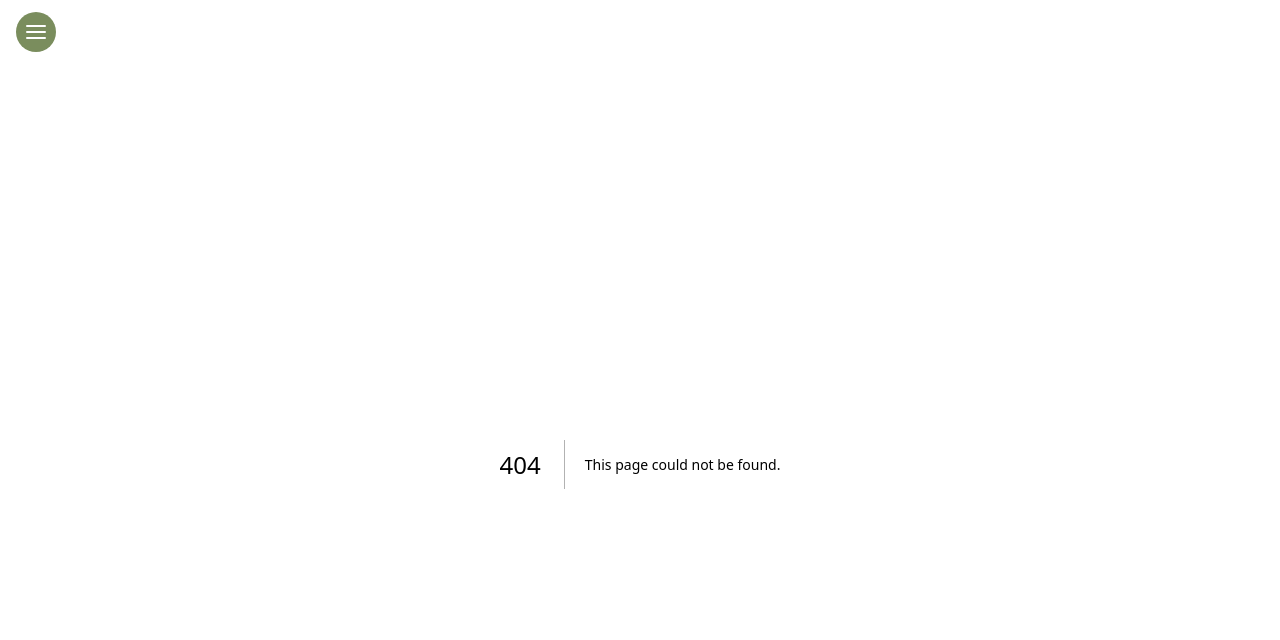
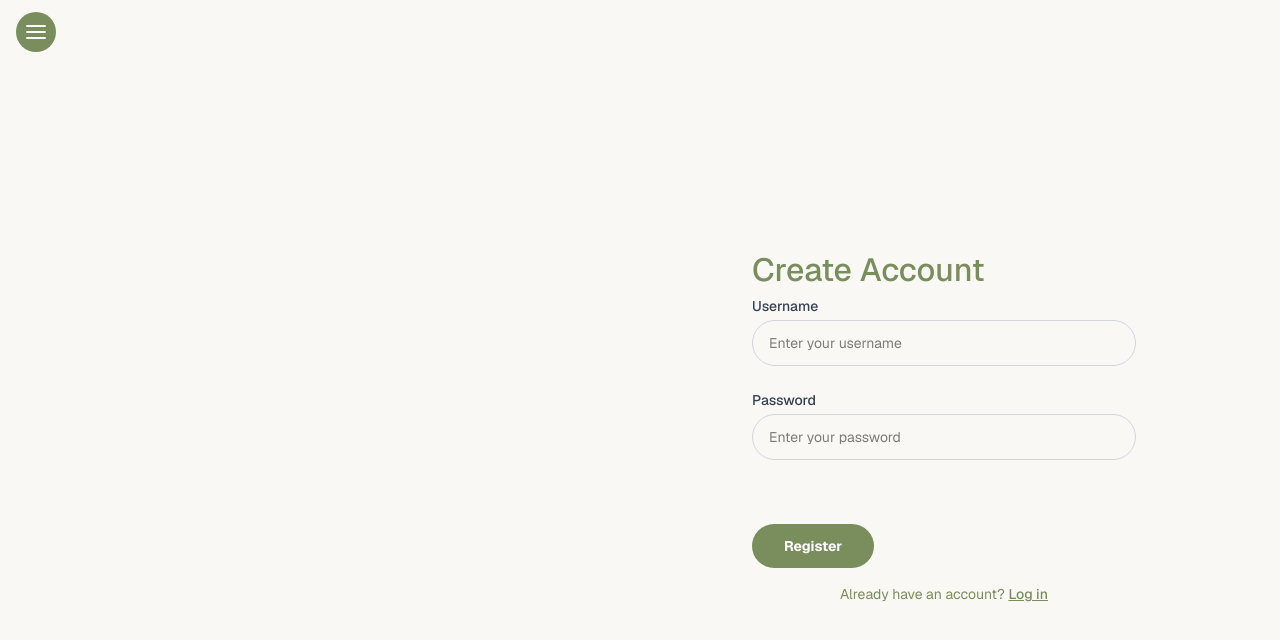
Before and after one commit to julian919/homeplant-io, a Next.js app: page /register in a window 1280 px wide. Before the commit this address had no page. Shown: the top 640 px of the page. Built offline with nearby package versions, Linux system fonts and the light colour scheme; no server answers.

Commit message:
Registration UI & i18n for client side provider

```diff
--- a/app/layout.tsx
+++ b/app/layout.tsx
@@ -1,12 +1,14 @@
 import type { Metadata } from 'next';
 import { Geist } from 'next/font/google';
 import '@/assets/scss/globals.scss';
-
 import Header from '@/components/common/Header';
+import { getLocale, getTranslations } from '@/utils/translations';
+import { I18nClientProvider } from '@/components/common/I18nClientProvider';
 
 const geist = Geist({
   subsets: ['latin'],
 });
+
 export const metadata: Metadata = {
   title: 'Homeplant IO',
   description: 'Your personal guide to home plant care.',
@@ -25,19 +27,24 @@ export const metadata: Metadata = {
   },
 };
 
-export default function RootLayout({
+export default async function RootLayout({
   children,
 }: Readonly<{
   children: React.ReactNode;
 }>) {
+  const locale = await getLocale();
+  const translations = await getTranslations(locale);
+
   return (
-    <html lang="en" className="h-full">
+    <html lang={locale} className="h-full">
       <body
         suppressHydrationWarning={true}
         className={`${geist.className} antialiased bg-[#F9F8F4] h-full flex flex-col`}
       >
-        <Header />
-        <main className="flex-grow">{children}</main>
+        <I18nClientProvider translations={translations}>
+          <Header />
+          <main className="flex-grow">{children}</main>
+        </I18nClientProvider>
       </body>
     </html>
   );
--- a/app/login/page.tsx
+++ b/app/login/page.tsx
@@ -12,20 +12,20 @@ export default async function LoginPage() {
         className={`hidden lg:block lg:flex-1 bg-cover bg-center ${styles.imageContainer} ${styles['fade-in']}`}
         style={{
           backgroundImage: `url('https://res.cloudinary.com/dik1cnvbo/image/upload/v1756732926/Gemini_Generated_Image_otziwgotziwgotzi_wbfv6s.webp')`,
-          animationDelay: '0.2s',
+          animationDelay: '0.1s',
         }}
       />
       <div className="flex-1 flex flex-col justify-center items-center p-8">
         <div className="w-full max-w-sm">
           <h1
             className={`${styles.title} ${styles['fade-in']}`}
-            style={{ animationDelay: '0.4s' }}
+            style={{ animationDelay: '0.2s' }}
           >
             {t('login')}
           </h1>
           <div
             className={`mb-6 ${styles['fade-in']}`}
-            style={{ animationDelay: '0.6s' }}
+            style={{ animationDelay: '0.3s' }}
           >
             <PrimaryInput
               id="email"
@@ -37,7 +37,7 @@ export default async function LoginPage() {
           </div>
           <div
             className={`mb-6 ${styles['fade-in']}`}
-            style={{ animationDelay: '0.8s' }}
+            style={{ animationDelay: '0.4s' }}
           >
             <PrimaryInput
               id="password"
@@ -49,7 +49,7 @@ export default async function LoginPage() {
           </div>
           <div
             className={`mt-8 ${styles['fade-in']}`}
-            style={{ animationDelay: '1.0s' }}
+            style={{ animationDelay: '0.5s' }}
           >
             <PrimaryButton>
               <p>{t('login')}</p>
@@ -57,7 +57,7 @@ export default async function LoginPage() {
           </div>
           <p
             className={`${styles.signupText} ${styles['fade-in']}`}
-            style={{ animationDelay: '1.2s' }}
+            style={{ animationDelay: '0.6s' }}
           >
             {t('login_signup_text')} <a href="/signup">{t('signup_link')}</a>
           </p>
--- /dev/null
+++ b/app/register/page.module.scss
@@ -0,0 +1,54 @@
+.title {
+  @include title1;
+  margin-bottom: 1rem;
+  color: $primary-color;
+}
+
+.label {
+  @include body2;
+  display: block;
+  margin-bottom: 0.5rem;
+  color: $primary-color;
+}
+
+.input {
+  @include body2;
+  width: 100%;
+  padding: 0.75rem;
+  border: 1px solid $primary-color;
+  border-radius: 0.25rem;
+  background-color: $light-green;
+  color: $primary-color;
+}
+
+.signupText {
+  @include body2;
+  margin-top: 1rem;
+  text-align: center;
+  color: $primary-color;
+
+  a {
+    font-weight: 500;
+    text-decoration: underline;
+  }
+}
+
+.imageContainer {
+  @include mobileView {
+    display: none;
+  }
+}
+
+.fade-in {
+  opacity: 0;
+  animation: fadeIn 0.5s ease-in-out forwards;
+}
+
+@keyframes fadeIn {
+  from {
+    opacity: 0;
+  }
+  to {
+    opacity: 1;
+  }
+}
--- /dev/null
+++ b/app/register/page.tsx
@@ -0,0 +1,30 @@
+import { getI18n } from '@/utils/translations';
+import styles from './page.module.scss';
+import RegisterForm from '@/components/register/form';
+
+export default async function RegisterPage() {
+  const t = await getI18n();
+
+  return (
+    <div className="flex h-full">
+      <div
+        className={`hidden lg:block lg:flex-1 bg-cover bg-center ${styles.imageContainer} ${styles['fade-in']}`}
+        style={{
+          backgroundImage: `url('https://res.cloudinary.com/dik1cnvbo/image/upload/v1756732926/Gemini_Generated_Image_otziwgotziwgotzi_wbfv6s.webp')`,
+          animationDelay: '0.1s',
+        }}
+      />
+      <div className="flex-1 flex flex-col justify-center items-center p-8">
+        <div className="w-full max-w-sm">
+          <h1
+            className={`${styles.title} ${styles['fade-in']}`}
+            style={{ animationDelay: '0.2s' }}
+          >
+            {t('create_account')}
+          </h1>
+          <RegisterForm />
+        </div>
+      </div>
+    </div>
+  );
+}
--- /dev/null
+++ b/components/common/I18nClientProvider.tsx
@@ -0,0 +1,40 @@
+'use client';
+
+import React, { createContext, useContext } from 'react';
+
+// Define the shape of the translations and the context
+type Translations = Record<string, string>;
+
+interface I18nContextType {
+  t: (key: keyof Translations) => string;
+}
+
+const I18nContext = createContext<I18nContextType | undefined>(undefined);
+
+// The provider component
+export const I18nClientProvider = ({
+  children,
+  translations,
+}: {
+  children: React.ReactNode;
+  translations: Translations;
+}) => {
+  const t = (key: keyof Translations): string => {
+    return translations[key] || String(key);
+  };
+
+  return (
+    <I18nContext.Provider value={{ t }}>
+      {children}
+    </I18nContext.Provider>
+  );
+};
+
+// The hook to use the translations
+export const useI18n = (): I18nContextType => {
+  const context = useContext(I18nContext);
+  if (context === undefined) {
+    throw new Error('useI18n must be used within an I18nClientProvider');
+  }
+  return context;
+};
--- /dev/null
+++ b/components/register/form.tsx
@@ -0,0 +1,85 @@
+'use client';
+
+import { useForm } from 'react-hook-form';
+import { zodResolver } from '@hookform/resolvers/zod';
+import * as z from 'zod';
+import PrimaryButton from '@/components/common/buttons/PrimaryButton';
+import PrimaryInput from '@/components/common/inputs/PrimaryInput';
+import Link from 'next/link';
+import styles from '@/app/register/page.module.scss';
+import { useI18n } from '@/components/common/I18nClientProvider';
+
+export default function RegisterForm() {
+  const { t } = useI18n();
+
+  const formSchema = z.object({
+    username: z.string().min(3, { message: t('username_min_length_error') }),
+    password: z.string().min(8, { message: t('password_min_length_error') }),
+  });
+
+  type FormData = z.infer<typeof formSchema>;
+
+  const {
+    register,
+    handleSubmit,
+    formState: { errors },
+  } = useForm<FormData>({
+    resolver: zodResolver(formSchema),
+    mode: 'onChange',
+  });
+
+  const onSubmit = (data: FormData) => {
+    console.log('Registration data:', data);
+    // TODO: Implement actual registration logic (e.g., API call)
+  };
+
+  return (
+    <>
+      <form onSubmit={handleSubmit(onSubmit)}>
+        <div
+          className={`mb-6 ${styles['fade-in']}`}
+          style={{ animationDelay: '0.3s' }}
+        >
+          <PrimaryInput
+            id="username"
+            type="text"
+            label={t('username')}
+            placeholder={t('username_placeholder')}
+            {...register('username')}
+            error={errors.username?.message}
+          />
+        </div>
+        <div
+          className={`mb-6 ${styles['fade-in']}`}
+          style={{ animationDelay: '0.4s' }}
+        >
+          <PrimaryInput
+            id="password"
+            type="password"
+            label={t('password')}
+            placeholder={t('password_placeholder')}
+            {...register('password')}
+            error={errors.password?.message}
+          />
+        </div>
+        <div
+          className={`mt-8 ${styles['fade-in']}`}
+          style={{ animationDelay: '0.5s' }}
+        >
+          <PrimaryButton type="submit">
+            <p>{t('register')}</p>
+          </PrimaryButton>
+        </div>
+      </form>
+      <p
+        className={`${styles.signupText} ${styles['fade-in']}`}
+        style={{ animationDelay: '0.6s' }}
+      >
+        {t('register_login_text')}{' '}
+        <Link href="/login" className="underline">
+          {t('login_link')}
+        </Link>
+      </p>
+    </>
+  );
+}
--- a/i18n/en.json
+++ b/i18n/en.json
@@ -7,5 +7,14 @@
   "password": "Password",
   "login": "Login",
   "login_signup_text": "Don't have an account?",
-  "signup_link": "Sign up"
+  "signup_link": "Sign up",
+  "register": "Register",
+  "username": "Username",
+  "register_login_text": "Already have an account?",
+  "login_link": "Log in",
+  "create_account": "Create Account",
+  "username_placeholder": "Enter your username",
+  "password_placeholder": "Enter your password",
+  "username_min_length_error": "Username must be at least 3 characters.",
+  "password_min_length_error": "Password must be at least 8 characters."
 }
--- a/i18n/zh.json
+++ b/i18n/zh.json
@@ -7,5 +7,14 @@
   "password": "密码",
   "login": "登录",
   "login_signup_text": "没有账号？",
-  "signup_link": "注册"
+  "signup_link": "注册",
+  "register": "注册",
+  "username": "用户名",
+  "register_login_text": "已有账户？",
+  "login_link": "登录",
+  "create_account": "创建账户",
+  "username_placeholder": "请输入您的用户名",
+  "password_placeholder": "请输入您的密码",
+  "username_min_length_error": "用户名至少需要3个字符。",
+  "password_min_length_error": "密码至少需要8个字符。"
 }
--- a/package.json
+++ b/package.json
@@ -12,11 +12,14 @@
   },
   "dependencies": {
     "@formatjs/intl-localematcher": "^0.6.1",
+    "@hookform/resolvers": "^5.2.1",
     "js-cookie": "^3.0.5",
     "next": "15.5.2",
     "next-intl": "^4.3.5",
     "react": "19.1.0",
     "react-dom": "19.1.0",
+    "react-hook-form": "^7.62.0",
+    "zod": "^4.1.5",
     "zustand": "^5.0.8"
   },
   "devDependencies": {
--- a/utils/translations.ts
+++ b/utils/translations.ts
@@ -7,15 +7,17 @@ const dictionaries = {
   zh: () => import('@/i18n/zh.json').then((module) => module.default),
 };
 
+export const getLocale = cache(async (): Promise<'en' | 'zh'> => {
+  const cookieStore = cookies();
+  return ((await cookieStore).get('locale')?.value ?? 'en') as 'en' | 'zh';
+});
+
 export const getTranslations = cache(async (locale: 'en' | 'zh') =>
   dictionaries[locale]()
 );
 
 export const getI18n = async () => {
-  const cookieStore = cookies();
-  const locale = ((await cookieStore).get('locale')?.value ?? 'en') as
-    | 'en'
-    | 'zh';
+  const locale = await getLocale();
   const translations = await getTranslations(locale);
   return (key: keyof typeof translations): string =>
     translations[key] ?? String(key);
```
Also changed, not shown: 1 other file (tests, documents, lock files or other folders).
